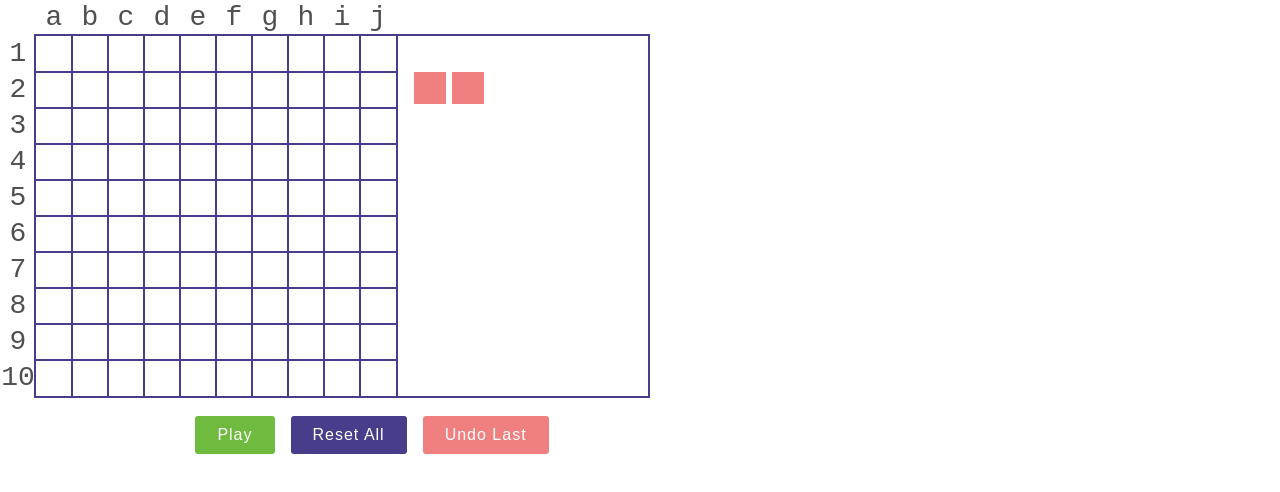
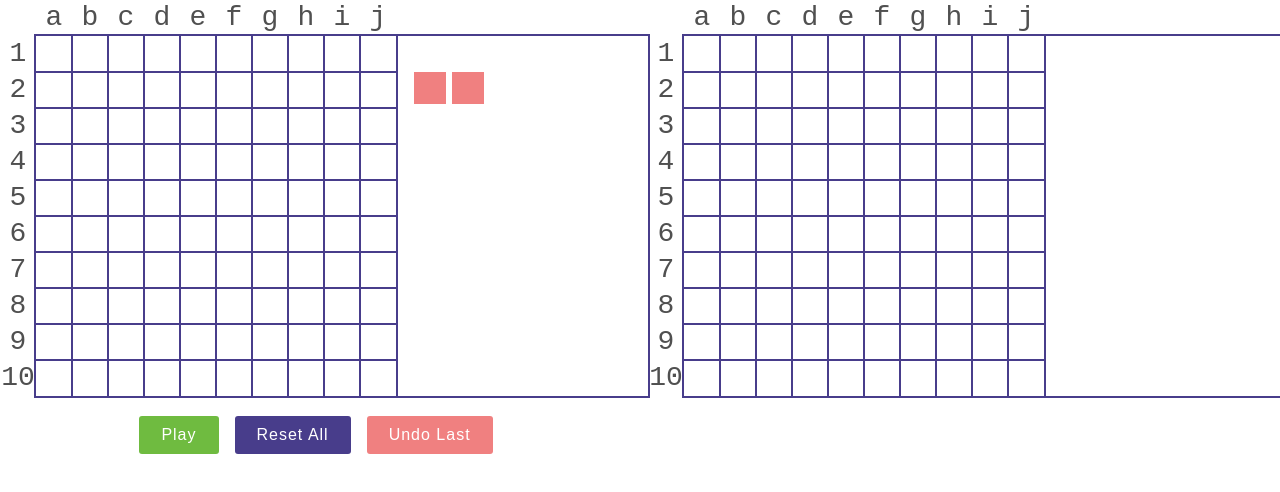
Before and after one commit to ArsenUtepbergenov/battleship, a website built with Vite: page index.html in a window 1280 px wide. Built offline with nearby package versions, Linux system fonts and the light colour scheme.

Commit message:
feat: dev/prepared fight field

```diff
--- a/index.html
+++ b/index.html
@@ -7,6 +7,7 @@
   </head>
   <body>
     <div id="app">
+      <section id="user-side">
         <section id="field">
           <div class="axis-x">
             <span>a</span>
@@ -35,8 +36,38 @@
         </section>
         <section id="controls">
         </section>
-      <section id="notifications-container">
       </section>
+      <section id="opponent-side">
+        <section id="fight-field">
+          <div class="axis-x">
+            <span>a</span>
+            <span>b</span>
+            <span>c</span>
+            <span>d</span>
+            <span>e</span>
+            <span>f</span>
+            <span>g</span>
+            <span>h</span>
+            <span>i</span>
+            <span>j</span>
+          </div>
+          <div class="axis-y">
+            <span>1</span>
+            <span>2</span>
+            <span>3</span>
+            <span>4</span>
+            <span>5</span>
+            <span>6</span>
+            <span>7</span>
+            <span>8</span>
+            <span>9</span>
+            <span>10</span>
+          </div>
+        </section>
+      </section>
+    </div>
+    <div id="wrapper-notifications-container">
+      <div id="notifications-container"></div>
     </div>
     <script type="module" src="/src/main.ts"></script>
   </body>
--- a/src/entities/Field.ts
+++ b/src/entities/Field.ts
@@ -4,6 +4,7 @@ import { Config, Directions, FieldParams } from '@/models'
 import { Orientation } from '@/models/enums'
 import { IPoint } from '@/models/types'
 import Utilities from '@/utils'
+import BackgroundGrid from './BackgroundGrid'
 import Point from './Point'
 
 // default constants
@@ -12,6 +13,7 @@ const getDefaultGrid = () =>
 
 export default class Field {
   private instance: Canvas = new Canvas(FieldParams)
+  private backgroundGrid = new BackgroundGrid()
   private ships: Ship[] = []
   private shipsStartPositions: Map<string, Point> = new Map()
   private currentShip: Ship | null = null
@@ -21,6 +23,8 @@ export default class Field {
   private areAllShipsOnField: boolean = false
 
   constructor() {
+    this.backgroundGrid.appendTo('field')
+    this.backgroundGrid.draw()
     this.instance.appendTo('field')
     this.setHandlers()
   }
--- /dev/null
+++ b/src/entities/FightField.ts
@@ -0,0 +1,14 @@
+import Canvas from '@/components/Canvas'
+import { FightFieldParams } from '@/models'
+import BackgroundGrid from './BackgroundGrid'
+
+export default class FightField {
+  private instance: Canvas = new Canvas(FightFieldParams)
+  private backgroundGrid = new BackgroundGrid()
+
+  constructor() {
+    this.backgroundGrid.appendTo('fight-field')
+    this.backgroundGrid.draw()
+    this.instance.appendTo('fight-field')
+  }
+}
--- a/src/instances/Battleship.ts
+++ b/src/instances/Battleship.ts
@@ -1,22 +1,20 @@
 import Field from '@/entities/Field'
 import Button from '@/components/controls/Button'
 import Notifications from '@/entities/Notifications'
-import BackgroundGrid from '@/entities/BackgroundGrid'
 import GameController from '@/entities/GameController'
 import { Messages } from '@/models'
 import { createShips, Ship } from '@/entities/Ship'
 import { GameState, NotificationType } from '@/models/enums'
+import FightField from '@/entities/FightField'
 
 export default class Battleship {
-  private controller: GameController = new GameController()
-  private backgroundGrid: BackgroundGrid = new BackgroundGrid()
-  private field: Field = new Field()
+  private controller = new GameController()
+  private field = new Field()
+  private fightField = new FightField()
   private ships: Ship[] = []
   private controls: Button[] = []
 
   public run(): void {
-    this.backgroundGrid.appendTo('field')
-    this.backgroundGrid.draw()
     this.createShips()
     this.putShipsToSpot()
     this.setControls()
--- a/src/models/index.ts
+++ b/src/models/index.ts
@@ -59,6 +59,13 @@ export const BackgroundGridParams = {
   height: Config.size,
 }
 
+export const FightFieldParams = {
+  parentElement: 'fight-field',
+  id: 'opponent-game',
+  width: Config.size + Config.shipsSpotSize,
+  height: Config.size,
+}
+
 export const FieldParams = {
   parentElement: 'field',
   id: 'game',
--- a/src/styles/base.css
+++ b/src/styles/base.css
@@ -1,6 +1,7 @@
 :root {
   --grid-color: darkslateblue;
   --field-size: 360px;
+  --game-size: 648px;
   --grid-cell-size: 36px;
 }
 
@@ -18,16 +19,28 @@ canvas {
   font-family: monospace;
   box-sizing: border-box;
   display: flex;
+  justify-content: space-evenly;
+}
+
+#user-side {
+  display: flex;
   flex-direction: column;
   width: fit-content;
-  height: 100vh;
 }
 
+#opponent-side {
+  display: flex;
+  flex-direction: column;
+  width: fit-content;
+}
+
+#fight-field,
 #field {
   display: grid;
   grid-template-columns: var(--grid-cell-size) var(--field-size);
   grid-template-rows: var(--grid-cell-size) var(--field-size);
-  width: 760px;
+  width: var(--game-size);
+  position: relative;
 }
 
 .axis-x {
@@ -49,6 +62,7 @@ canvas {
   text-align: center;
 }
 
+#opponent-game,
 #game {
   position: absolute;
   left: var(--grid-cell-size);
@@ -102,13 +116,15 @@ button {
   cursor: unset;
 }
 
+#wrapper-notifications-container {
+  position: fixed;
+  bottom: 20px;
+  right: 40px;
+}
+
 #notifications-container {
   display: flex;
   flex-direction: column;
-  align-items: flex-end;
-  margin-top: auto;
-  margin-bottom: 20px;
-  overflow-y: scroll;
 }
 
 .notification {
```
Lines whose indentation alone changed are shown as unchanged.
